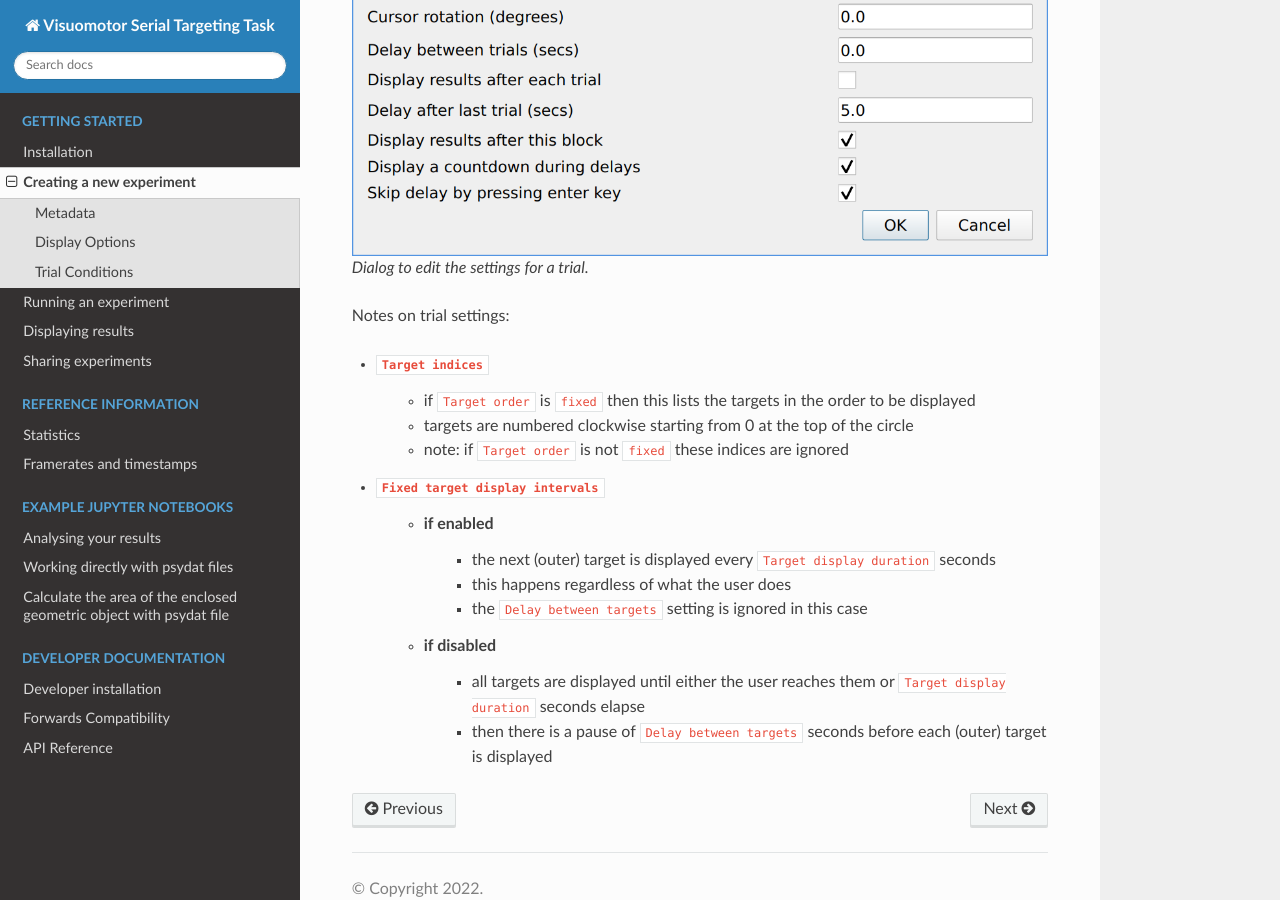
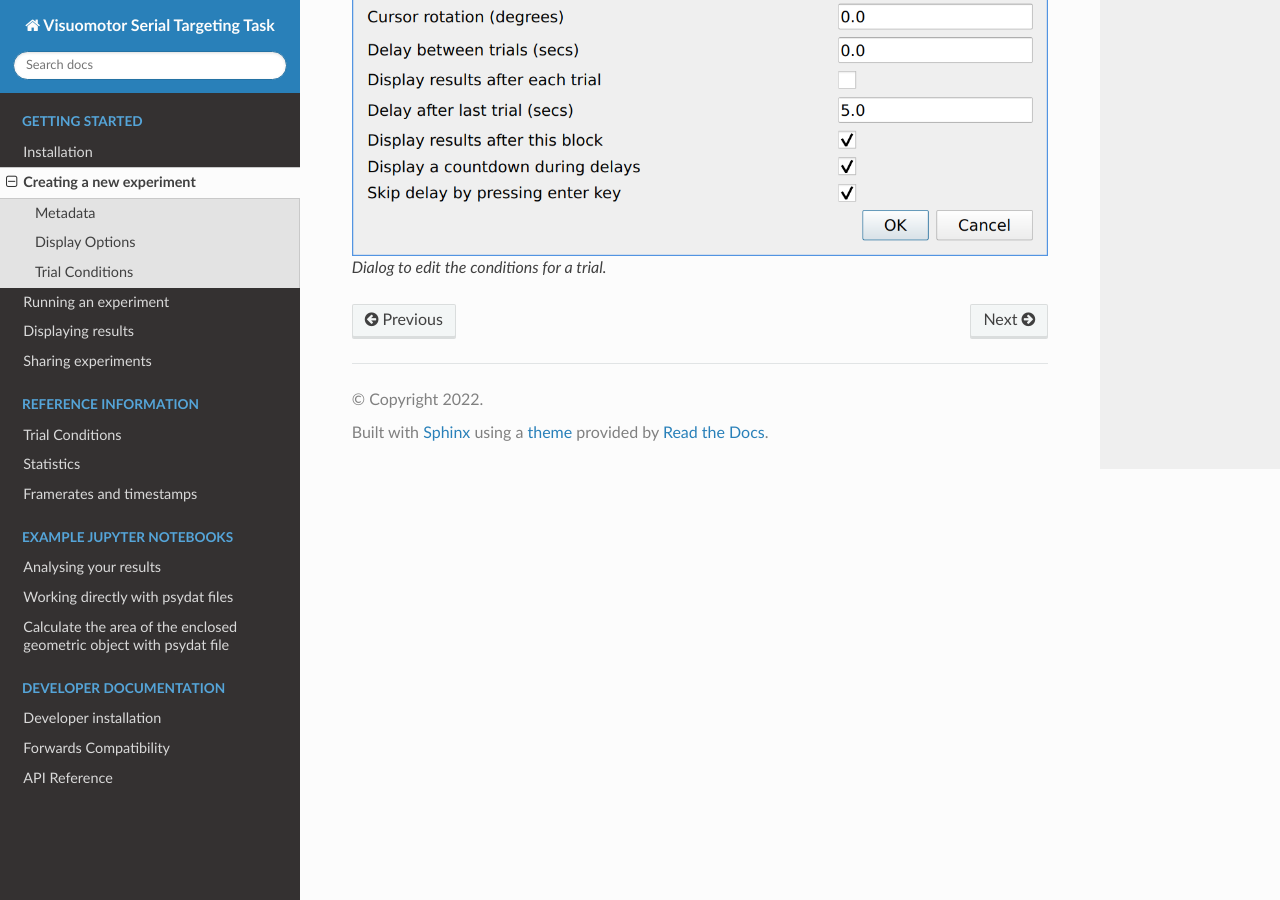
Before and after one commit to ssciwr/vstt, a Sphinx documentation site: the page built from docs/quickstart/create-experiment.rst, in a window 1280 px wide and 900 px high, scrolled down 3609 px. Built offline with Sphinx 7.4.7 and the Read the Docs theme 2.0.0, drawn with Linux system fonts in a browser that asks for light colours; some of the changed text lies outside the part shown.

Commit message:
Add page to docs on trial conditions
- rename `Trial settings` dialog to `Trial conditions`
- resolves #162

```diff
--- a/docs/index.rst
+++ b/docs/index.rst
@@ -13,6 +13,7 @@ Visuomotor Serial Targeting Task (VSTT)
 .. toctree::
    :caption: Reference information
 
+   reference/trial-conditions
    reference/statistics
    reference/framerate
 
--- a/docs/quickstart/create-experiment.rst
+++ b/docs/quickstart/create-experiment.rst
@@ -47,25 +47,10 @@ Conditions can be added, re-ordered, edited and removed using the buttons below
    The list of conditions used in the trial.
 
 To edit a trial, either click "Edit" or double click on the trial.
-This will then open a dialog box where the trial parameters can be adjusted.
+This will then open a dialog box where the trial conditions can be adjusted.
 When you are finished, click "OK".
 
 .. figure:: images/trial-screen.png
-   :alt: trial settings dialog
+   :alt: trial conditions dialog
 
-   Dialog to edit the settings for a trial.
-
-Notes on trial settings:
-
-* ``Target indices``
-   * if ``Target order`` is ``fixed`` then this lists the targets in the order to be displayed
-   * targets are numbered clockwise starting from 0 at the top of the circle
-   * note: if ``Target order`` is not ``fixed`` these indices are ignored
-* ``Fixed target display intervals``
-   * if enabled
-      * the next (outer) target is displayed every ``Target display duration`` seconds
-      * this happens regardless of what the user does
-      * the ``Delay between targets`` setting is ignored in this case
-   * if disabled
-      * all targets are displayed until either the user reaches them or ``Target display duration`` seconds elapse
-      * then there is a pause of ``Delay between targets`` seconds before each (outer) target is displayed
+   Dialog to edit the conditions for a trial.
```
Also changed, not shown: docs/reference/trial-conditions.rst (added, +121 -0 lines), 2 other files.
